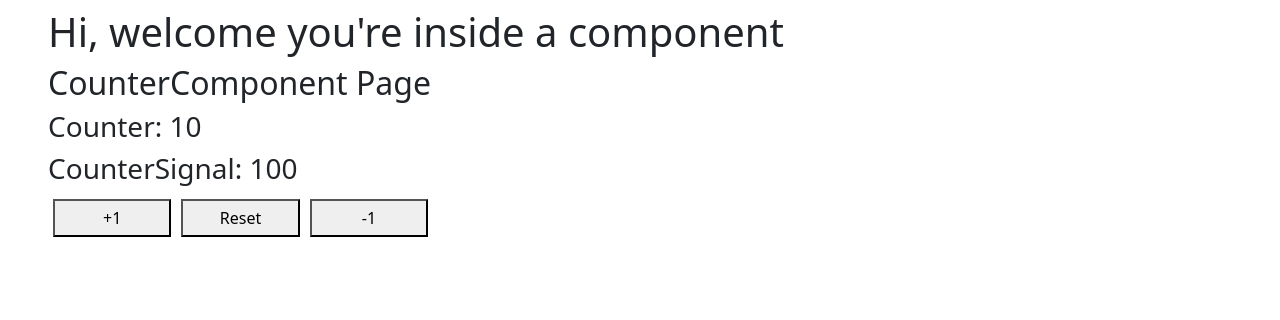
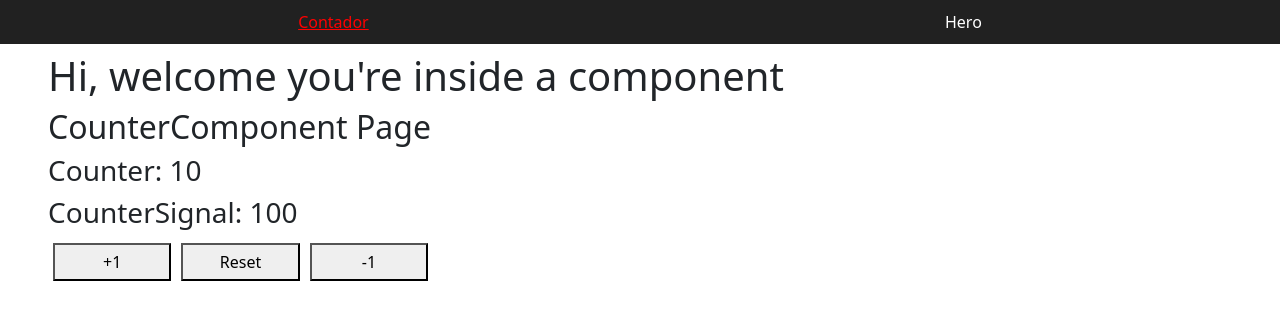
Before and after one commit to gallopelado/practica-bases-angular, an Angular app: page / in a window 1280 px wide. Shown: the top 320 px of the page. Built offline with nearby package versions, Linux system fonts and the light colour scheme.

Commit message:
feat: uso de link, activo

```diff
--- a/src/app/app.component.html
+++ b/src/app/app.component.html
@@ -1,3 +1,5 @@
+<app-navbar />
+
 <section class="mx-5 mt-2">
   <router-outlet />
 </section>
--- a/src/app/app.component.ts
+++ b/src/app/app.component.ts
@@ -1,9 +1,10 @@
 import { Component } from '@angular/core';
 import { RouterOutlet } from '@angular/router';
+import { NavbarComponent } from "./components/shared/navbar/navbar.component";
 
 @Component({
   selector: 'app-root',
-  imports: [RouterOutlet],
+  imports: [RouterOutlet, NavbarComponent],
   templateUrl: './app.component.html'
 })
 export class AppComponent {
--- /dev/null
+++ b/src/app/components/shared/navbar/navbar.component.html
@@ -0,0 +1,28 @@
+<style>
+  nav {
+    display: flex;
+    justify-content: space-around;
+    background-color: #212121;
+    color: white;
+    padding: 10px;
+  }
+
+  nav a {
+    color: white;
+    text-decoration: none;
+  }
+
+  nav a.active {
+    color: red;
+    text-decoration: underline;
+  }
+</style>
+
+<nav>
+  <a
+    routerLink="/"
+    routerLinkActive="active"
+    [routerLinkActiveOptions]="{ exact: true }">Contador</a>
+  <a [routerLink]="['/hero']" [routerLinkActive]="'active'">Hero</a>
+
+</nav>
```
Also changed, not shown: src/app/components/shared/navbar/navbar.component.ts (added, +11 -0 lines).
